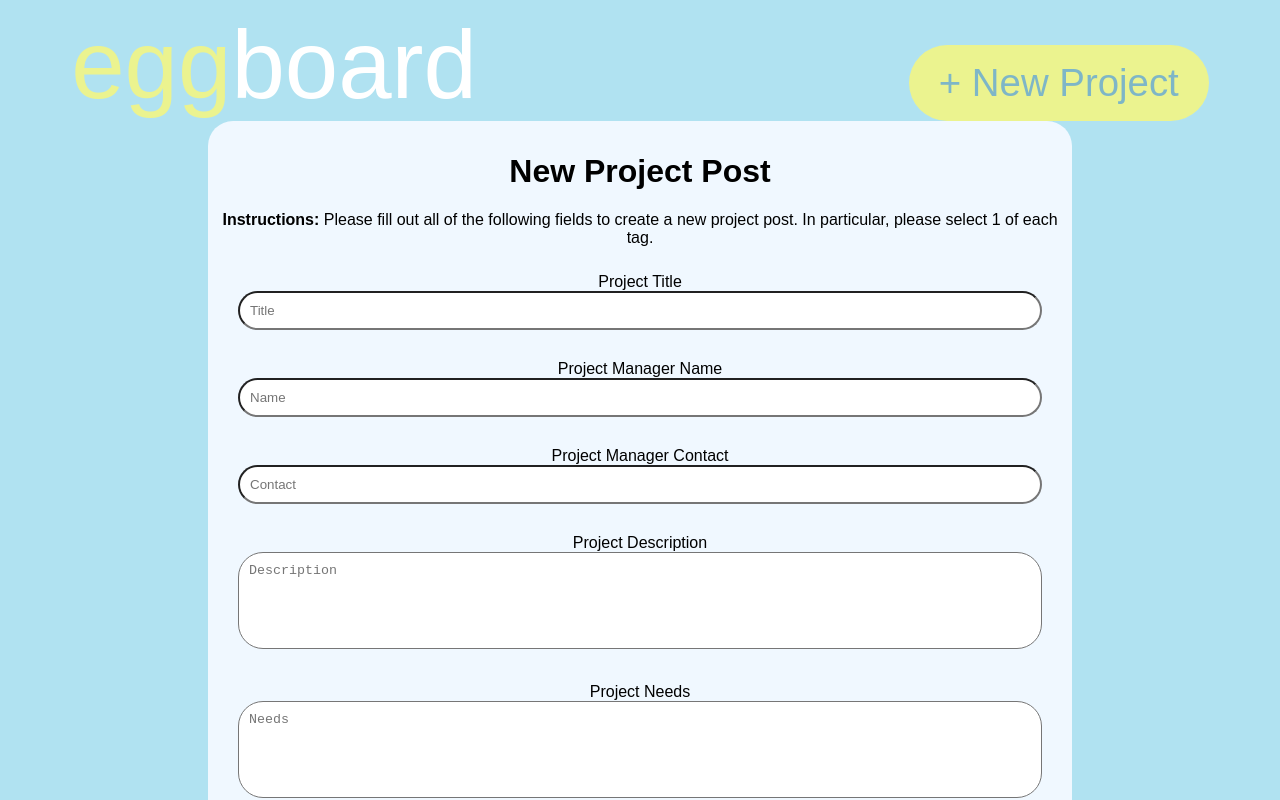
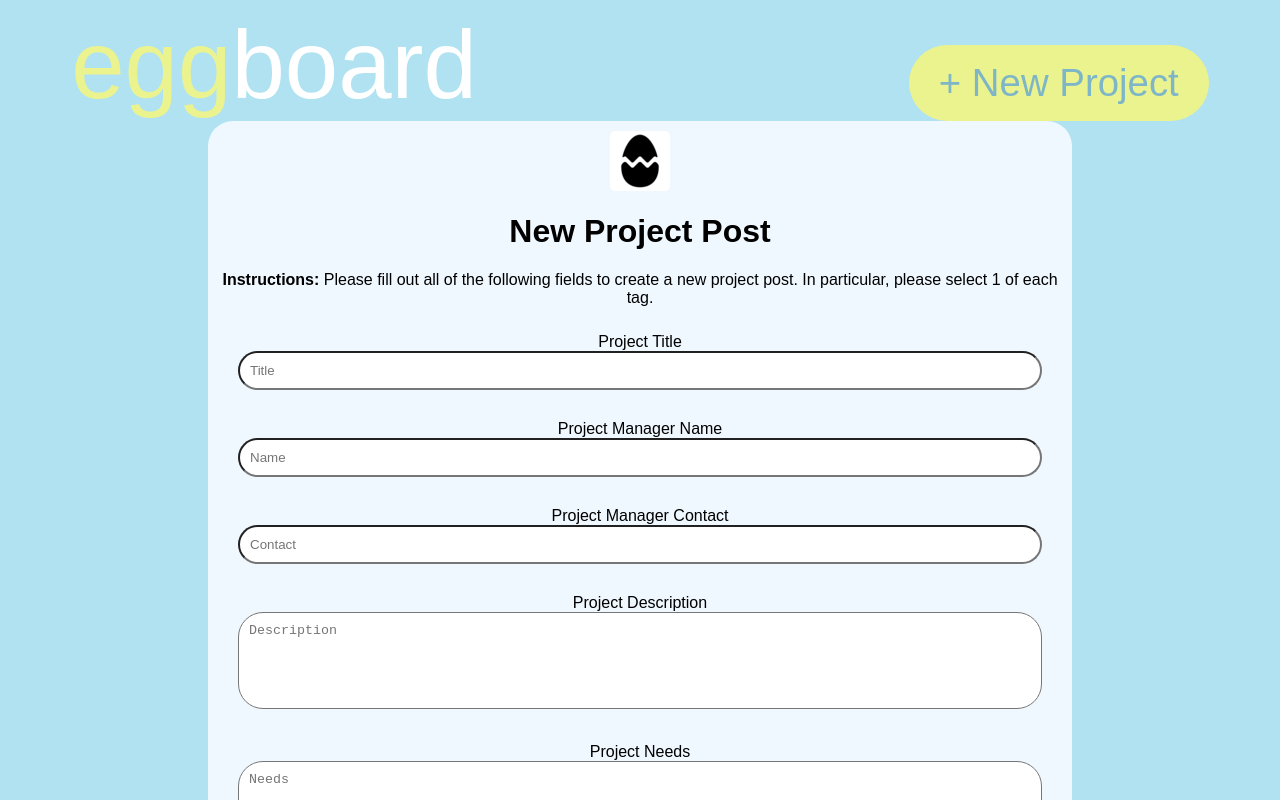
Before and after one commit to leedanny112358/eggboard, a React (Create React App) app: page /newpost in a window 1280 px wide. Shown: the top 800 px of the page. Built offline with nearby package versions, Linux system fonts and the light colour scheme; a web font is replaced by a local one.

Commit message:
Added design element to new post

```diff
--- a/src/App.css
+++ b/src/App.css
@@ -270,6 +270,18 @@ body {
   background-color: white;
 }
 
+.hatchegg{
+  display: flex;
+  justify-content: center;
+  align-items: center;
+  background-image: url(./assets/hatchegg.png);
+  background-repeat: no-repeat;
+  width: 60px;
+  height: 60px;
+  background-color: white;
+  border-radius: 5px;
+  border: none;
+}
 /* NewPost.css */
 .centered-form {
   display: block;
--- a/src/components/NewPost.jsx
+++ b/src/components/NewPost.jsx
@@ -90,7 +90,12 @@ class NewPost extends Component {
   render() {
     return (
       <div className="centered-form">
-        <h1>New Project Post</h1>
+        <div style={{display: 'flex', justifyContent: 'center'}}>
+        <div className="hatchegg">
+            </div>
+            </div>
+        <h1>New Project Post
+          </h1>
         <p>
           <b>Instructions:</b> Please fill out all of the following fields to
           create a new project post. In particular, please select 1 of each tag.
```
Also changed, not shown: src/assets/hatchegg.png (added).
